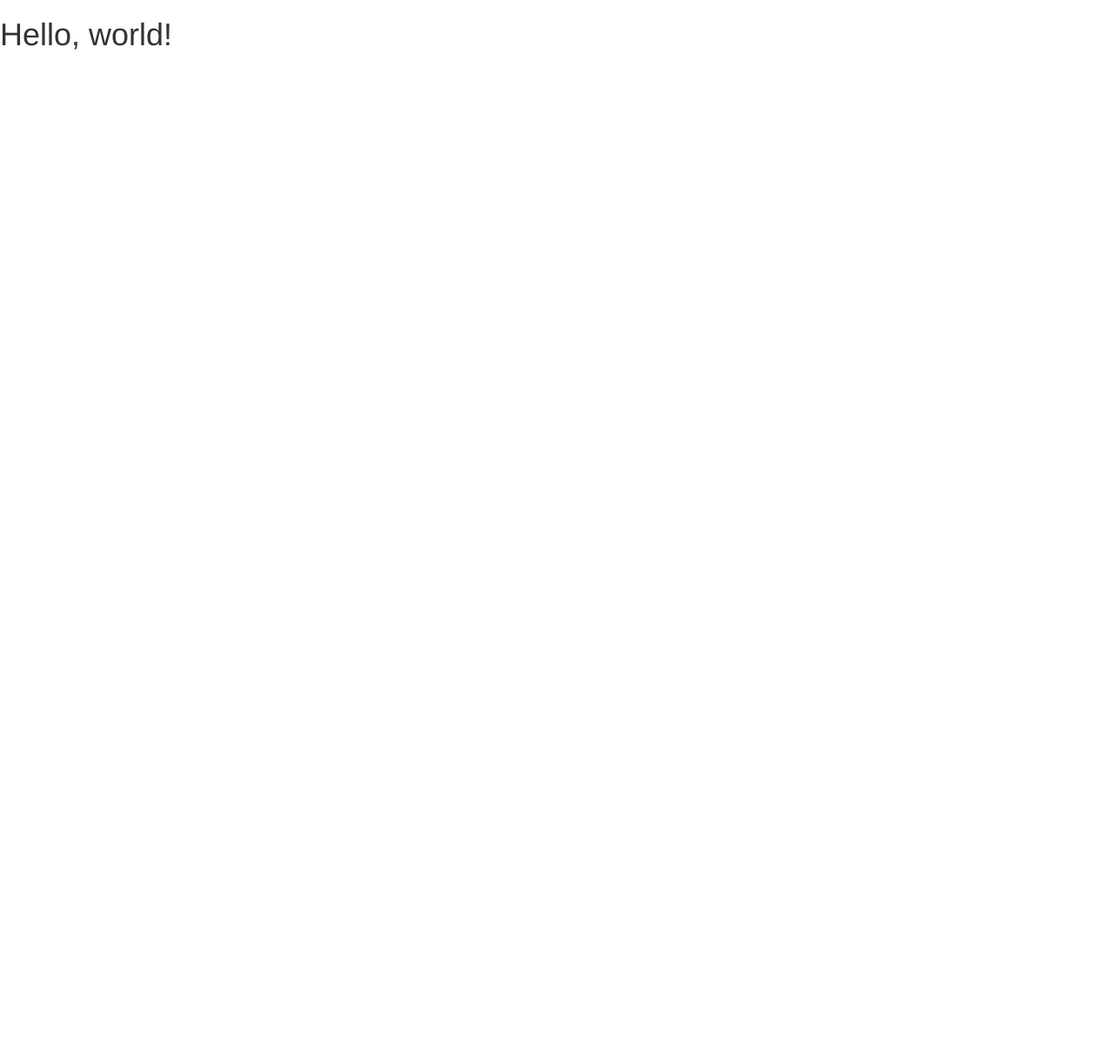
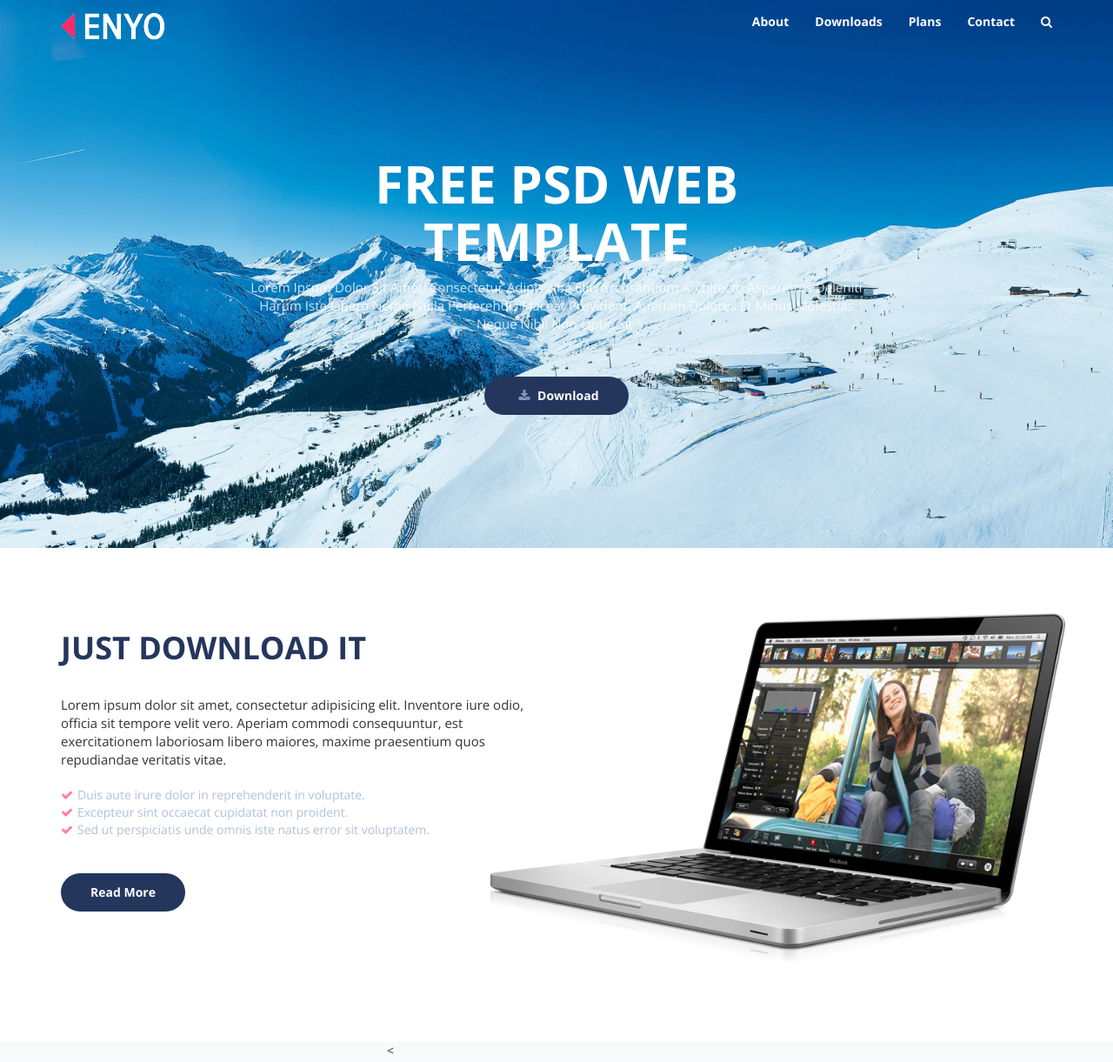
Before and after one commit to ArfaouiHamouda/Enyo, a plain HTML site: page index.html in a window 1280 px wide. Shown: the whole page at 87% size. Before the commit the page ends 800 px from the top, so only its background shows below. Drawn offline with nearby package versions, Linux system fonts and the light colour scheme.

Commit message:
Navbar,Header and Download Section

```diff
--- a/assets/css/style.css
+++ b/assets/css/style.css
@@ -0,0 +1,118 @@
+/*
+Author : Arfaoui Hamouda
+Version : 1.0
+ */
+/********************* Global ****************************/
+body {
+    font-family: 'Open Sans', sans-serif;
+}
+/********************* Global ****************************/
+/********************* NavBar ****************************/
+.navbar-default {
+    border: 0px;
+    margin-bottom: 0px;
+    position: absolute;
+    font-weight: 700;
+    background-color: transparent;
+}
+.navbar-default .navbar-nav>li>a:focus,
+.navbar-default .navbar-nav>li>a:hover,
+.navbar-default .navbar-nav>li>a {
+    color: #FFF;
+}
+/********************* NavBar ****************************/
+
+/********************* Header ****************************/
+#header {
+    position: relative;
+    background-image: url("../img/header-bg.jpg");
+    height: 630px;
+    /* Create the parallax scrolling effect */
+    background-attachment: fixed;
+    background-position: center;
+    background-repeat: no-repeat;
+    background-size: cover;
+    width: 100%;
+}
+#header .overlay {
+    position: absolute;
+    width: 100%;
+    height: 100%;
+    background: rgba(2,146,219,.1);
+}
+#header .row {
+    position: absolute;
+    margin: auto;
+    top: 0;
+    right: 0;
+    bottom: 0;
+    left: 0;
+    width: 55%;
+    height: 50%;
+    color: #FFF;
+}
+#header .row h1 {
+    font-size: 60px;
+    font-weight:700;
+}
+#header .row p {
+    font-size:15px;
+    color: rgba(255,255,255,.8);
+}
+.btn.btn-custome,
+.btn.btn-custome.focus,
+.btn.btn-custome:focus,
+.btn.btn-custome:hover {
+    margin-top: 30px;
+    padding: 11px 33px;
+    border-radius:22px;
+    font-weight: 700;
+    color: #FFF;
+    background-color: #25365d;
+}
+#header .btn .fa {
+    color: #7f97be;
+    margin: 0 5px;
+}
+/********************* Header ****************************/
+
+/********************* Download ****************************/
+#download {
+    position: relative;
+    margin-top: 75px;
+    margin-bottom: 150px;
+}
+#download h1 {
+    text-align: left;
+    color: #25365d;
+    font-weight: 700;
+}
+#download p {
+    margin-top: 35px;
+    width:50%;
+    font-size: 15px;
+}
+#download li {
+    padding-left:15px;
+    color: #b1c1d7;
+}
+#download li:before {
+    font-family: 'FontAwesome';
+    content: "\f00c";
+    margin:0 5px 0 -15px;
+    color: #ff81a6;
+}
+#download img {
+    position: absolute;
+    top:0;
+    right:0;
+    height:400px;
+}
+/********************* Download ****************************/
+
+/********************* Features ****************************/
+#features {
+    min-height:300px;
+    background-color: #f7f9fb;
+}
+/********************* Features ****************************/
--- a/index.html
+++ b/index.html
@@ -11,6 +11,8 @@
         <link href="assets/css/bootstrap.min.css" rel="stylesheet">
         <!-- FontAwesome -->
         <link href="assets/css/font-awesome.css" rel="stylesheet">
+        <!-- GoogleFonts -->
+        <link href="https://fonts.googleapis.com/css?family=Open+Sans:300,400,700" rel="stylesheet">
         <!-- Custom CSS -->
         <link href="assets/css/style.css" rel="stylesheet">
 
@@ -22,7 +24,83 @@
         <![endif]-->
     </head>
     <body>
-        <h1>Hello, world!</h1>
+
+    <!-- Start Of NavBar -->
+    <nav class="navbar navbar-default navbar-fixed-top">
+        <div class="container">
+            <!-- Brand and toggle get grouped for better mobile display -->
+            <div class="navbar-header">
+                <button type="button" class="navbar-toggle collapsed" data-toggle="collapse" data-target="#bs-example-navbar-collapse-1" aria-expanded="false">
+                    <span class="sr-only">Toggle navigation</span>
+                    <span class="icon-bar"></span>
+                    <span class="icon-bar"></span>
+                    <span class="icon-bar"></span>
+                </button>
+                <a class="navbar-brand" href="#">
+                    <img alt="LOGO" src="assets/img/logo.png">
+                </a>
+            </div>
+
+            <!-- Collect the nav links, forms, and other content for toggling -->
+            <div class="collapse navbar-collapse" id="bs-example-navbar-collapse-1">
+                <ul class="nav navbar-nav navbar-right">
+                    <li><a href="#">About</a></li>
+                    <li><a href="#">Downloads</a></li>
+                    <li><a href="#">Plans</a></li>
+                    <li><a href="#">Contact</a></li>
+                    <li><a href="#"><i class="fa fa-search"></i></a></li>
+                </ul>
+            </div><!-- /.navbar-collapse -->
+        </div><!-- /.container-fluid -->
+    </nav>
+    <!-- End Of NavBar -->
+    <!-- Start Of Header -->
+    <header id="header">
+        <div class="overlay">
+            <div class="container">
+                <div class="row text-center">
+                    <h1 class="text-uppercase">free psd web template</h1>
+                    <p class="lead text-capitalize">Lorem ipsum dolor sit amet, consectetur adipisicing elit. Accusantium architecto asperiores deleniti harum iste libero nemo nulla perferendis placeat provident. Aperiam dolores et minus molestias neque nihil non optio sit.</p>
+                    <button class="btn btn-custome text-capitalize"><i class="fa fa-download"></i> download</button>
+                </div>
+            </div>
+        </div>
+        <!-- /overlay -->
+    </header>
+    <!-- End Of Header -->
+
+    <!-- Start Of Download -->
+    <section id="download">
+        <div class="container">
+            <div class="row">
+                <div class="col-md-12">
+                    <h1 class="text-uppercase">just download it</h1>
+                    <p class="lead">Lorem ipsum dolor sit amet, consectetur adipisicing elit. Inventore iure odio, officia sit tempore velit vero. Aperiam commodi consequuntur, est exercitationem laboriosam libero maiores, maxime praesentium quos repudiandae veritatis vitae.</p>
+                    <ul class="list-unstyled">
+                        <li>Duis aute irure dolor in reprehenderit in voluptate. </li>
+                        <li>Excepteur sint occaecat cupidatat non proident. </li>
+                        <li>Sed ut perspiciatis unde omnis iste natus error sit voluptatem. </li>
+                    </ul>
+                    <button class="btn btn-custome text-capitalize">read more</button>
+                    <img src="assets/img/macbook.png" alt="MacBook" class="img img-responsive visible-md visible-lg">
+                </div>
+            </div>
+        </div>
+    </section>
+    <!-- End Of Download -->
+
+    <!-- Start Of Features -->
+    <section id="features">
+        <div class="container">
+            <div class="row">
+                <
+                <div class="col-md-4">
+
+                </div>
+            </div>
+        </div>
+    </section>
+    <!-- End Of Features -->
 
     <!-- jQuery (necessary for Bootstrap's JavaScript plugins) -->
     <script src="assets/js/jquery.min.js"></script>
```
Also changed, not shown: assets/img/header-bg.jpg (added), assets/img/logo.png (added), assets/img/macbook.png (added). Lines whose indentation alone changed are shown as unchanged.
